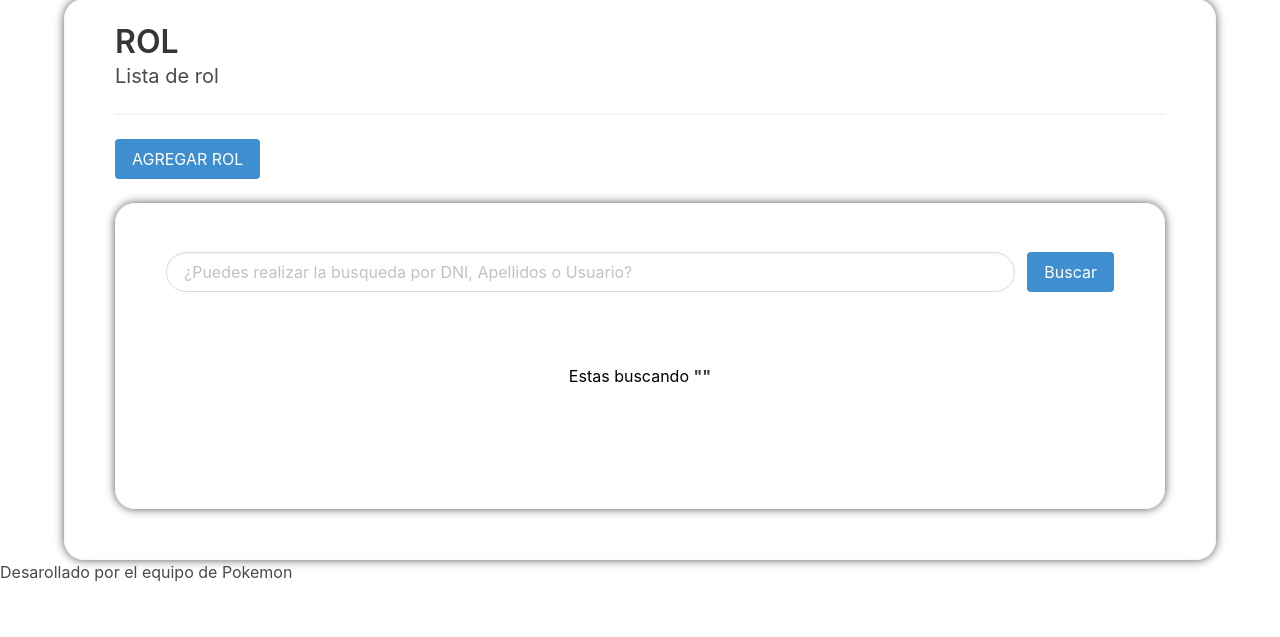
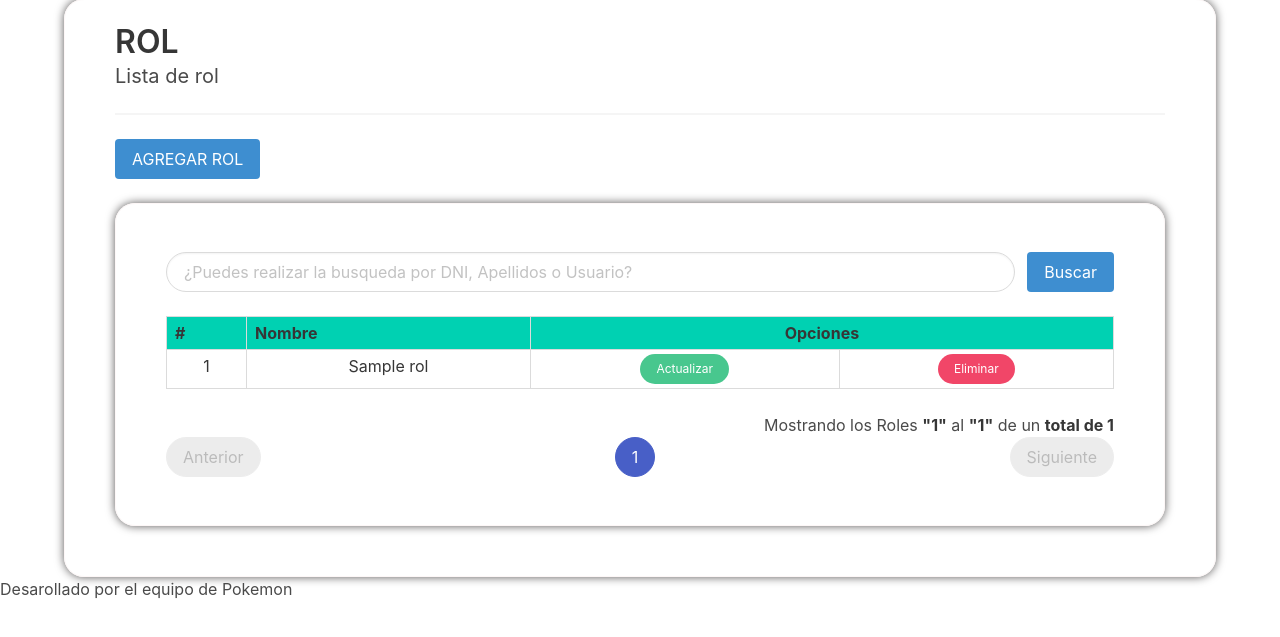
Before and after one commit to juniorMTD/sistemacertificadosm, a PHP site: page /index.php?mostrar=rol_form in a window 1280 px wide. Shown: the part 125-762 px from the top of the page. Run offline with PHP 8.4, Linux system fonts and the light colour scheme; tables that the repository leaves empty hold one stand-in row (values such as "Sample post").

Commit message:
hemos realizado el listado de rol

```diff
--- a/php/rol_lista.php
+++ b/php/rol_lista.php
@@ -4,24 +4,25 @@ $inicio=($pagina>0) ? (($pagina*$registros)-$registros) : 0;
 $tabla="";
 
 if(isset($busqueda)&&$busqueda!=""){
-    $consulta_datos="select * from paciente where
-    dni like '%$busqueda%' or apellidos like '%$busqueda%'
-    ORDER BY idpaciente DESC LIMIT $inicio,$registros";
+    $consulta_datos="select * from rol where nombre_rol
+    like '%$busqueda%'
+    ORDER BY idrol DESC LIMIT $inicio,$registros";
 
-    $consulta_total="select count(idpaciente) from paciente  where
-    dni like '%$busqueda%' or apellidos like '%$busqueda%'";
+    $consulta_total="select count(idrol) from rol  where
+    nombre_rol like '%$busqueda%'";
 }else{
-    $consulta_datos="select * from paciente
-    ORDER BY idpaciente DESC LIMIT $inicio,$registros";
+    $consulta_datos="select * from rol
+    ORDER BY idrol DESC LIMIT $inicio,$registros";
 
-    $consulta_total="select count(idpaciente) from paciente";
+    $consulta_total="select count(idrol) from rol";
 }
 
 $start = new Conexion();
-$conn = $start->Conexiondb();
+$conn = $start->Conexionbd();
+
+$datos=$conn->query($consulta_datos);
 
 
-$datos=$conn->query($consulta_datos);
 $datos=$datos->fetchAll();/* si es mas de un registro*/
 
 $total=$conn->query($consulta_total);
@@ -34,11 +35,8 @@ $tabla.='
         <thead class="notification is-primary">
             <tr class="has-text-centered">
                 <th>#</th>
-                <th>Nombres</th>
-                <th>Apellidos</th>
-                <th>DNI</th>
-                <th>celular</th>
-                <th class="has-text-centered" colspan="3">Opciones</th>
+                <th>Nombre</th>
+                <th class="has-text-centered" colspan="2">Opciones</th>
             </tr>
         </thead>
         <tbody>
@@ -52,18 +50,12 @@ if($total>=1 && $pagina<=$npaginas){
         $tabla.='
             <tr class="has-text-centered">
                 <td>'.$contador.'</td>
-                <td>'.$rows['nombres'].'</td>
-                <td>'.$rows['apellidos'].'</td>
-                <td>'.$rows['dni'].'</td>
-                <td>'.$rows['celular'].'</td>
+                <td>'.$rows['nombre_rol'].'</td>
                 <td>
-                    <a href="index.php?mostrar=paciente_form_lista&idpaciente_form_lista='.$rows['idpaciente'].'" class="button is-warning is-rounded is-small">CONSULTAS</a>
+                    <a href="" class="button is-success is-rounded is-small">Actualizar</a>
                 </td>
                 <td>
-                    <a href="index.php?mostrar=paciente_update&idpaciente_up='.$rows['idpaciente'].'" class="button is-success is-rounded is-small">Actualizar</a>
-                </td>
-                <td>
-                    <a onclick="mialertaeliminar(event);" href="'.$url.$pagina.'&idpaciente_del='.$rows['idpaciente'].'" class="button is-danger is-rounded is-small" >Eliminar</a>
+                    <a onclick="mialertaeliminar(event);" href="" class="button is-danger is-rounded is-small" >Eliminar</a>
                 </td>
             </tr>
         ';
@@ -101,16 +93,19 @@ $tabla.='
 
 if($total>=1 && $pagina<=$npaginas){
     $tabla.='
-    <p class="has-text-right">Mostrando pacientes <strong>"'.$pag_inicio.'"</strong> al <strong>"'.$pag_final.'"</strong> de un <strong>total de '.$total.'</strong></p>
+    <p class="has-text-right">Mostrando los Roles <strong>"'.$pag_inicio.'"</strong> al <strong>"'.$pag_final.'"</strong> de un <strong>total de '.$total.'</strong></p>
     ';
 }
 
+$conn=null;
 
-$conn=null;
+
 echo $tabla;
 
 if($total>=1 && $pagina<=$npaginas){
     echo paginador_tablas($pagina, $npaginas,$url,7);
 }
 
+
+
 ?>
--- a/php/validadorsql.php
+++ b/php/validadorsql.php
@@ -64,4 +64,57 @@ function renombrar_fotos($nombre){
     return $nombre;
 }
 
+// funcion paginador de tablas
+function paginador_tablas($pagina, $npaginas,$url,$botones){
+    $tabla='<nav class="pagination is-centered is-rounded" role="navigation" aria-label="pagination">';
+
+        //boton anterior
+        if($pagina<=1){
+            $tabla.='
+            <a class="pagination-previous is-disable" disabled >Anterior</a>
+            <ul class="pagination-list">
+            ';
+        }else{
+            $tabla.='<a class="pagination-previous" href="'.$url.($pagina-1).'">Anterior</a>;
+            <ul class="pagination-list">
+                <li><a class="pagination-link" href="'.$url.'1">1</a></li>
+                <li><span class="pagination-ellipsis">&hellip;</span></li>
+            ';
+        }
+
+
+        $contadori=0;
+        for($i=$pagina;$i<=$npaginas;$i++){
+
+            if($contadori>=$botones){
+                break;
+            }
+            if($pagina==$i){
+                $tabla.='<li><a class="pagination-link is-current" href="'.$url.$i.'">'.$i.'</a></li>';
+            }else{
+                $tabla.='<li><a class="pagination-link" href="'.$url.$i.'">'.$i.'</a></li>';
+            }
+
+            $contadori++;
+        }
+
+        // boton siguiente
+        if($pagina==$npaginas){
+            $tabla.='
+            </ul>
+            <a class="pagination-next is-disabled" disabled >Siguiente</a>
+            ';
+        }else{
+            $tabla.='
+                <li><span class="pagination-ellipsis">&hellip;</span></li>
+                <li><a class="pagination-link" href="'.$url.$npaginas.'">'.$npaginas.'</a></li>
+            </ul>
+            <a class="pagination-next" href="'.$url.($pagina+1).'">Siguiente</a>
+            ';
+        }
+
+    $tabla.='</nav>';
+    return $tabla;
+}
+
 ?>
--- a/vista/rol_form.php
+++ b/vista/rol_form.php
@@ -1,5 +1,6 @@
 <?php
   require_once "./conexion/coneccion.php";
+  require_once "./php/validadorsql.php";
 ?>
 <div class="container">
     <div>
@@ -17,10 +18,20 @@
     <div>
 
         <div class="container pb-6 pt-6 ">
+        <?php
+
+                if(isset($_POST['modulo_buscador'])){
+                    require_once "./php/buscador.php";
+                }
+
+                if (!isset($_SESSION['busqueda_rol']) && empty($_SESSION['busqueda_rol'])) {
+
+                ?>
+
                 <div class="columns">
                     <div class="column">
                         <form action="" method="POST" autocomplete="off">
-                            <input type="hidden" name="modulo_buscador" value="personal">
+                            <input type="hidden" name="modulo_rol" value="personal">
                             <div class="field is-grouped">
                                 <P class="control is-expanded">
                                     <input class="input is-rounded" type="text" name="txt_buscador"
@@ -33,6 +44,28 @@
                         </form>
                     </div>
                 </div>
+
+                <?php
+                    // verificar si existe o no la varible de tipo get
+                    if (!isset($_GET['page'])) {
+                        $pagina = 1;
+                    } else {
+                        $pagina = (int) $_GET['page'];
+                        if ($pagina <= 1) {
+                            $pagina = 1;
+                        }
+                    }
+
+                    $pagina = limpiar_cadena($pagina);
+                    $url = "index.php?mostrar=rol_form&page=";
+                    $registros = 15;
+                    $busqueda = "";
+                    require_once "./php/rol_lista.php";
+
+
+                    } else {
+                ?>
+
                 <div class="columns">
                     <div class="column">
                         <form class="has-text-centered mt-6 mb-6" action="" method="POST" autocomplete="off">
@@ -43,6 +76,31 @@
                         </form>
                     </div>
                 </div>
+
+                <?php
+                    //para eliminar personal
+
+                    // if(isset($_GET['idusuario_del'])){
+                    //     require_once "./php/personal_eliminar.php";
+                    // }
+
+                    // verificar si existe o no la varible de tipo get
+                    if (!isset($_GET['page'])) {
+                        $pagina = 1;
+                    } else {
+                        $pagina = (int) $_GET['page'];
+                        if ($pagina <= 1) {
+                            $pagina = 1;
+                        }
+                    }
+                    $pagina = limpiar_cadena($pagina);
+                    $url = "index.php?mostrar=rol_form&page=";
+                    $registros = 15;
+                    $busqueda = $_SESSION['busqueda_rol'];
+
+                    require_once "./php/rol_lista.php";
+                    }
+                    ?>
         </div>
     </div>
 </div>
```
Also changed, not shown: php/buscador.php (added, +52 -0 lines).
